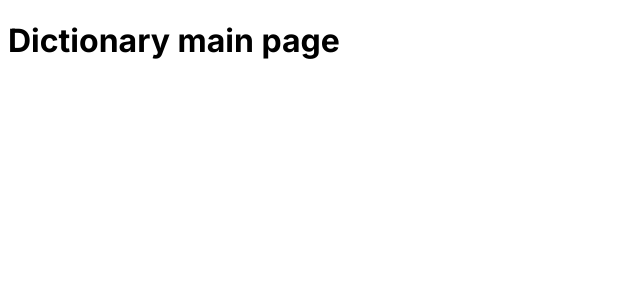
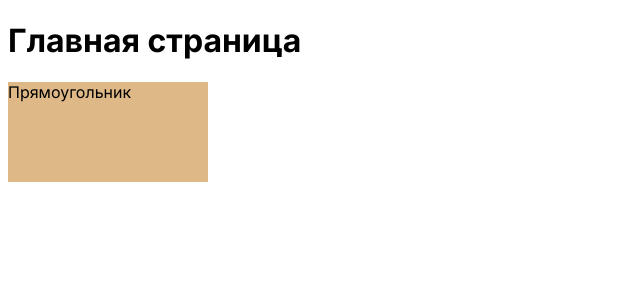
Before and after one commit to mialkin/dictionary-ui, a Next.js app: page / in a window 1280 px wide. Shown: the top 300 px of the page, without its empty margins (0-640 px from the left). Built offline with nearby package versions, Linux system fonts and the light colour scheme.

Commit message:
Update UI

```diff
--- /dev/null
+++ b/src/app/css/style.css
@@ -0,0 +1,5 @@
+.rectangle {
+    width: 200px;
+    height: 100px;
+    background-color: burlywood;
+}
--- a/src/app/layout.tsx
+++ b/src/app/layout.tsx
@@ -4,8 +4,8 @@ import {Inter} from 'next/font/google'
 const inter = Inter({subsets: ['latin']})
 
 export const metadata: Metadata = {
-    title: 'Create Next App',
-    description: 'Generated by create next app',
+    title: 'Словарь',
+    description: 'Словарь для хранения слов',
 }
 
 export default function RootLayout({children,}: { children: React.ReactNode }) {
--- a/src/app/page.tsx
+++ b/src/app/page.tsx
@@ -1,7 +1,11 @@
+import './css/style.css'
+
 export default function Home() {
     return (
         <div>
-            <h1>Dictionary main page</h1>
+            <h1>Главная страница</h1>
+            <div className="rectangle">Прямоугольник</div>
+
         </div>
     )
 }
```
